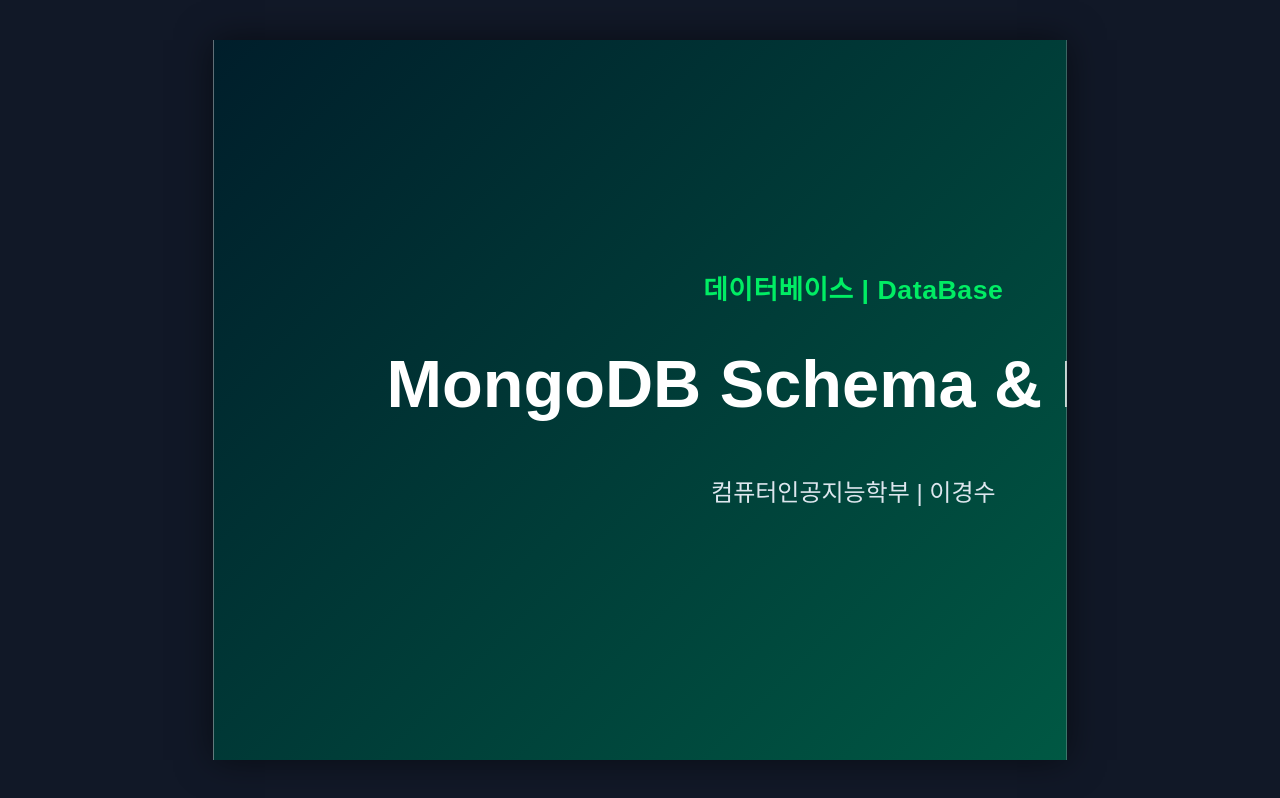
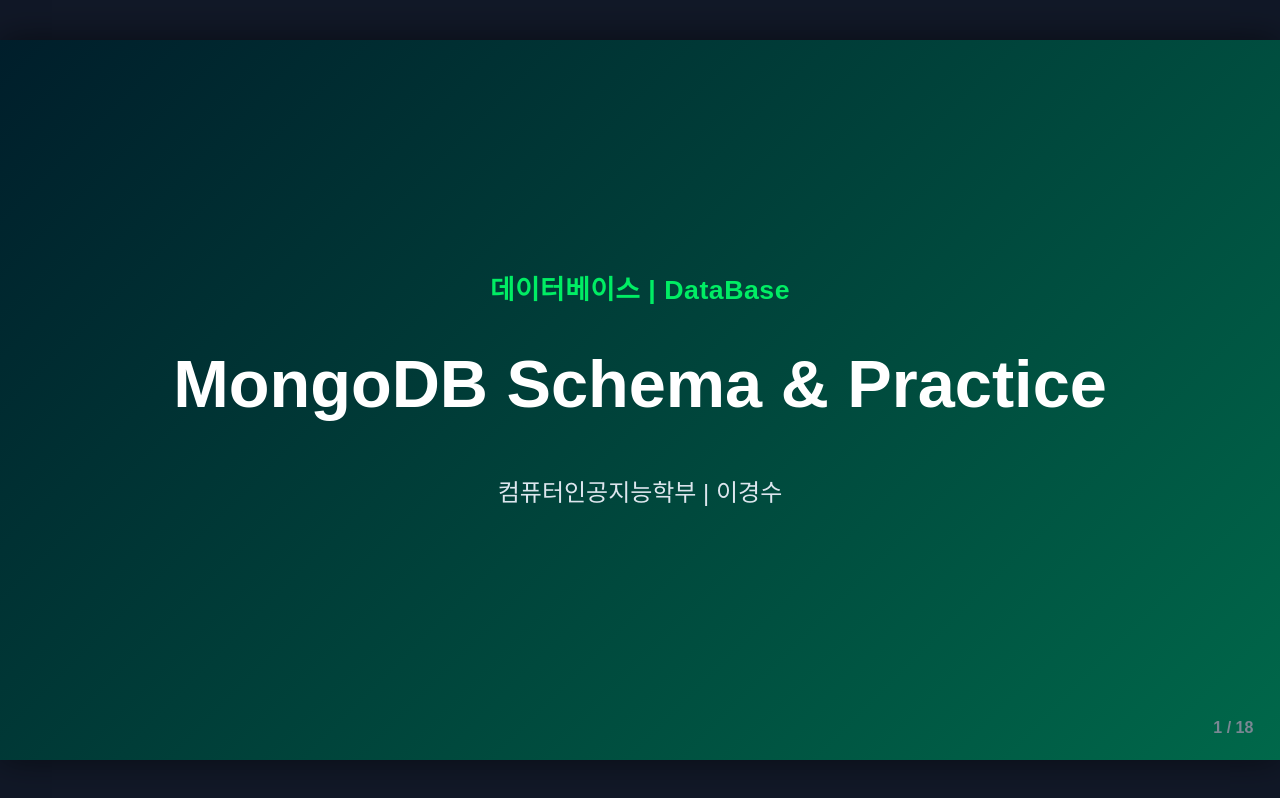
Before and after one commit to JBNU-MACS/MongoDB-Lecture, a plain HTML site: page index.html in a window 1280 px wide. Drawn offline with Linux system fonts and the light colour scheme.

Commit message:
Fix flexbox layout bug causing scaled deck overflow

```diff
--- a/index.html
+++ b/index.html
@@ -22,12 +22,12 @@
 body {
   margin: 0; background: #111827;
   font-family: 'Noto Sans KR', 'Pretendard', sans-serif;
-  color: var(--navy); overflow: hidden; display: flex; align-items: center; justify-content: center; width: 100vw; height: 100vh;
+  color: var(--navy); overflow: hidden; width: 100vw; height: 100vh; position: relative;
 }
 .deck {
   width: 1920px; height: 1080px;
-  transform-origin: center center;
-  position: relative;
+  transform-origin: 0 0;
+  position: absolute;
   background: var(--paper);
   box-shadow: 0 0 50px rgba(0,0,0,0.5);
   overflow: hidden;
@@ -146,6 +146,10 @@ document.addEventListener('DOMContentLoaded', () => {
         const deck = document.querySelector('.deck');
         if (deck) {
             const scale = Math.min(window.innerWidth / 1920, window.innerHeight / 1080);
+            const scaledWidth = 1920 * scale;
+            const scaledHeight = 1080 * scale;
+            deck.style.left = `${(window.innerWidth - scaledWidth) / 2}px`;
+            deck.style.top = `${(window.innerHeight - scaledHeight) / 2}px`;
             deck.style.transform = `scale(${scale})`;
         }
     }
```
